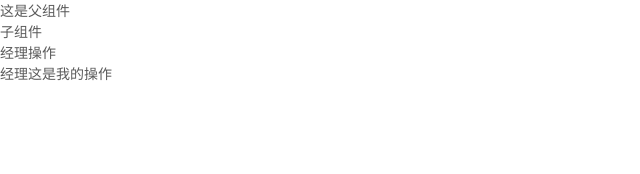
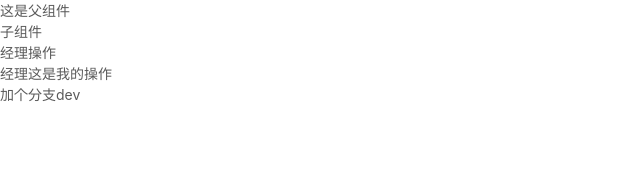
Before and after one commit to laoxiu666/wensihaihui, a React (Create React App) app: page / in a window 1280 px wide. Shown: the top 174 px of the page, without its empty margins (0-640 px from the left). Built offline with nearby package versions, Linux system fonts and the light colour scheme.

Commit message:
加了个分支功能

```diff
--- a/src/App.js
+++ b/src/App.js
@@ -13,6 +13,7 @@ class App extends Component{
          <div>子组件</div>
          <div>经理操作</div>
          <div>经理这是我的操作</div>
+         <div>加个分支dev</div>
        </div>
      )
    }
```
